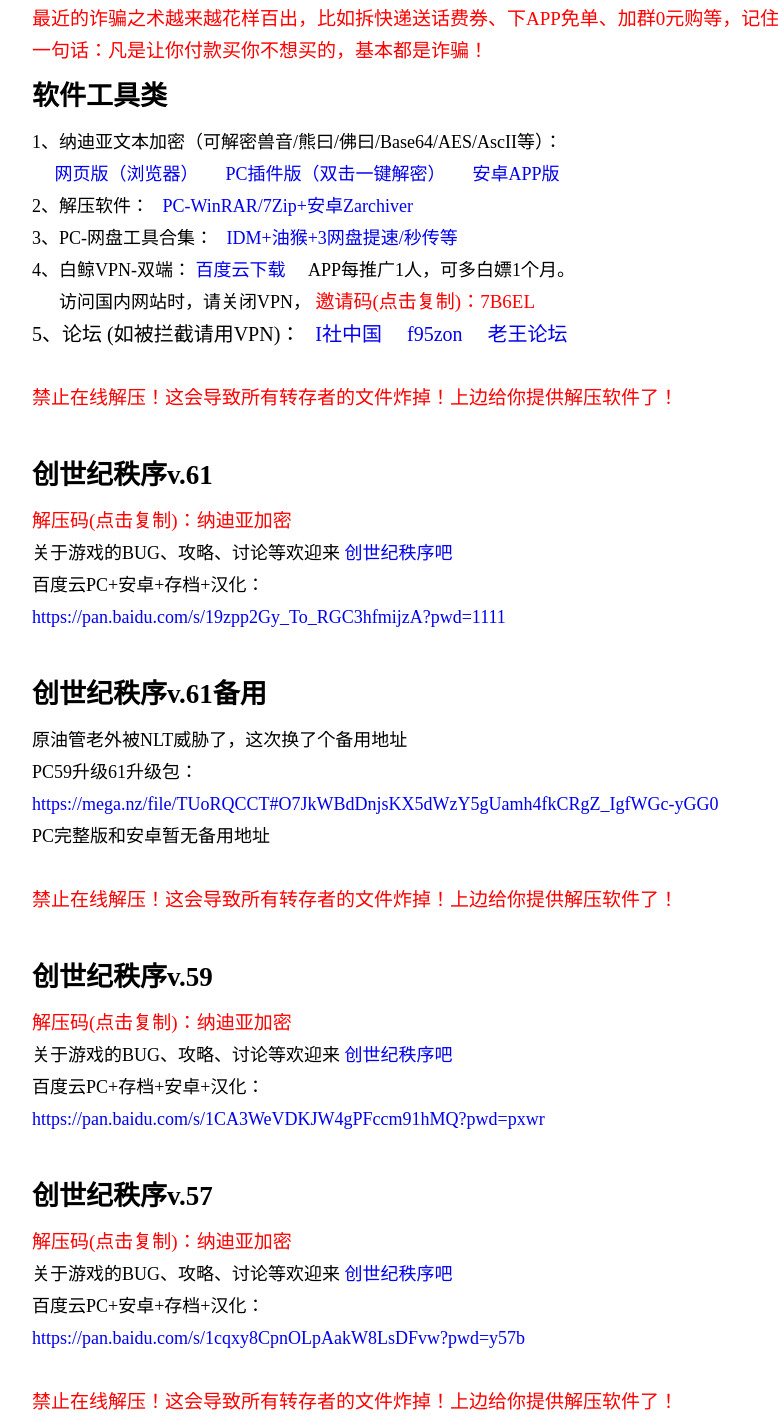
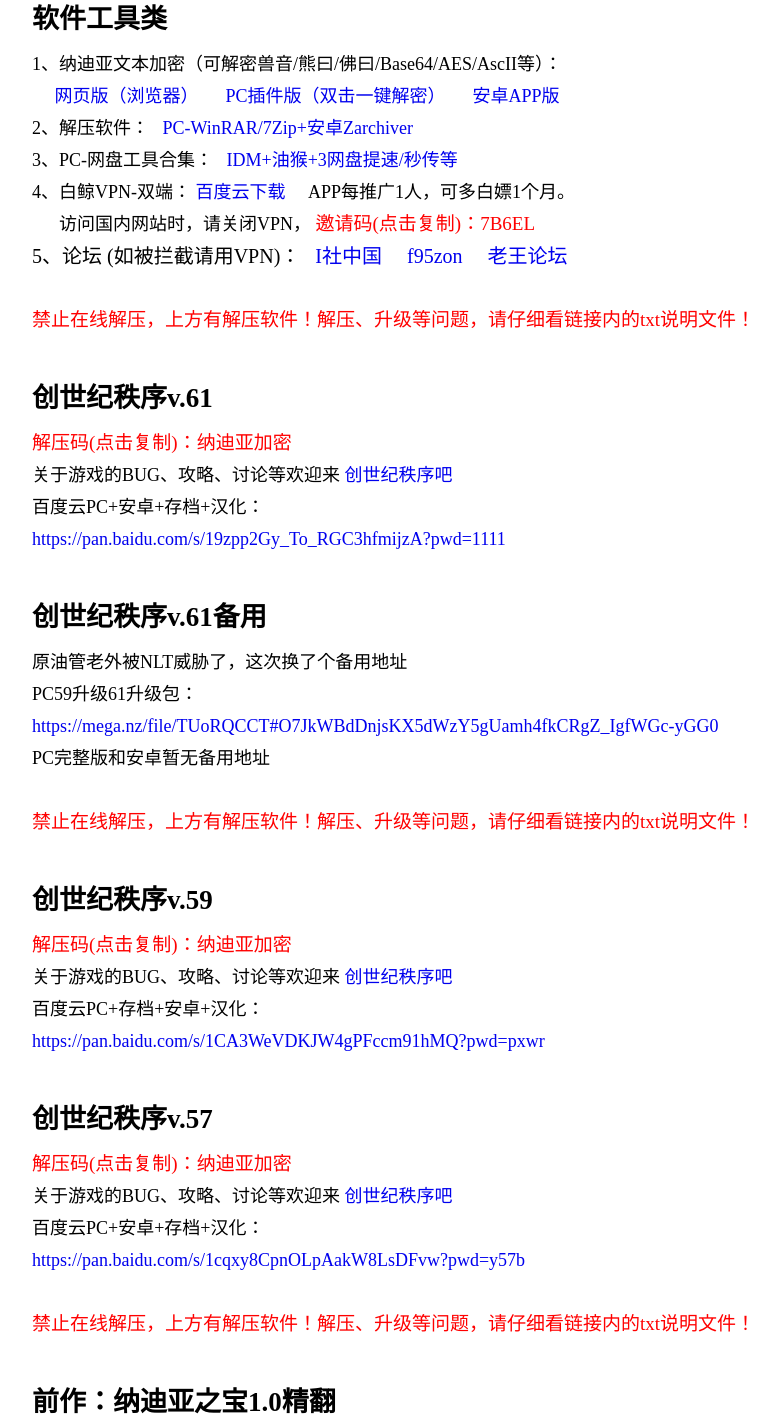
Before and after one commit to guziyimai/nadia-encode, a plain HTML site: page order.html in a window 1280 px wide. Shown: the part 122-1550 px from the top of the page, without its empty margins (231-1009 px from the left). Drawn offline with Linux system fonts and the light colour scheme.

Commit message:
Update order.html

```diff
--- a/order.html
+++ b/order.html
@@ -47,7 +47,9 @@ copyUrl:hover {color:#28a2ef;}
 <div class="suKrrLwG5z0hYKKvXDgeDgKS7jsC">
 <div style="color:red;display:none;" id="isQQWX">不建议在App内部访问，请<span class="copyUrl canCopy" onclick="copyTxt('url:',this)">(点击)复制地址</span>到外部浏览器访问。<span class="seccessTxt"></span></div>
 
+<!--
 <div class="redText">最近的诈骗之术越来越花样百出，比如拆快递送话费券、下APP免单、加群0元购等，记住一句话：凡是让你付款买你不想买的，基本都是诈骗！</div>
+-->
 
 <h2>软件工具类</h2>
 <div>1、纳迪亚文本加密（可解密兽音/熊曰/佛曰/Base64/AES/AscII等）：</div>
@@ -88,7 +90,7 @@ APP每推广1人，可多白嫖1个月。
 <a href="http://wquv7482bk.xyz:4912/thread-626894-1-1.html?x=1621709" target="_blank">老王论坛</a>
 </div>
 <br>
-<div id="order" class="redText">禁止在线解压！这会导致所有转存者的文件炸掉！上边给你提供解压软件了！</div>
+<div id="order" class="redText">禁止在线解压，上方有解压软件！解压、升级等问题，请仔细看链接内的txt说明文件！</div>
 <br>
 
 <div id="updateDiv">
@@ -112,7 +114,7 @@ APP每推广1人，可多白嫖1个月。
 <div>PC完整版和安卓暂无备用地址</div>
 <br>
 
-<div class="redText">禁止在线解压！这会导致所有转存者的文件炸掉！上边给你提供解压软件了！</div>
+<div class="redText">禁止在线解压，上方有解压软件！解压、升级等问题，请仔细看链接内的txt说明文件！</div>
 <br>
 
 <h2>创世纪秩序v.59</h2>
@@ -140,7 +142,7 @@ APP每推广1人，可多白嫖1个月。
 <div><a href="https://pan.baidu.com/s/1cqxy8CpnOLpAakW8LsDFvw?pwd=y57b" target="_blank">https://pan.baidu.com/s/1cqxy8CpnOLpAakW8LsDFvw?pwd=y57b</a></div>
 <br>
 
-<div id="nadia" class="redText">禁止在线解压！这会导致所有转存者的文件炸掉！上边给你提供解压软件了！</div>
+<div id="nadia" class="redText">禁止在线解压，上方有解压软件！解压、升级等问题，请仔细看链接内的txt说明文件！</div>
 <br>
 
 <h2>前作：纳迪亚之宝1.0精翻</h2>
@@ -167,7 +169,7 @@ https://www.aliyundrive.com/s/ZnX6UJ76XJU
 <div style="font-style:italic;">现已统一解压码，22/09/17之前的旧版解压码：dwz.win/atga</div>
 <br>
 
-<div id="cbyw" class="redText">禁止在线解压！这会导致所有转存者的文件炸掉！上边给你提供解压软件了！</div>
+<div id="cbyw" class="redText">禁止在线解压，上方有解压软件！解压、升级等问题，请仔细看链接内的txt说明文件！</div>
 <br>
 
 <h2>前前作：传播YW1.0精翻</h2>
@@ -198,7 +200,7 @@ https://www.aliyundrive.com/s/ppwcXNcjxXA
 </a></div>
 <br>
 
-<div id="support" class="redText">禁止在线解压！这会导致所有转存者的文件炸掉！上边给你提供解压软件了！</div>
+<div id="support" class="redText">禁止在线解压，上方有解压软件！解压、升级等问题，请仔细看链接内的txt说明文件！</div>
 <br>
 
 
```
